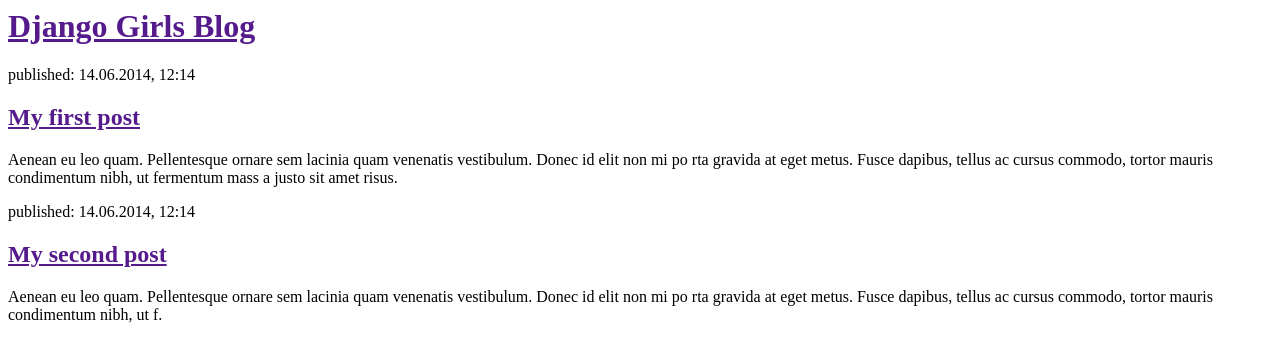
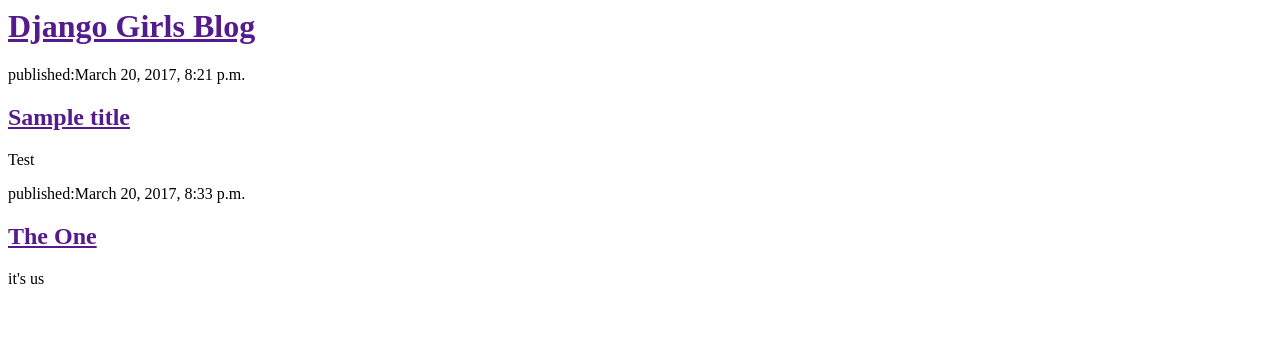
Before and after one commit to deadania14/my-first-blog, a Django app: page / in a window 1280 px wide. Shown: the top 362 px of the page. Run offline with Django 3.2, Linux system fonts and the light colour scheme; data comes from the database, SQL or seed files in the repository; both versions use the stored data as it was after the commit.

Commit message:
modified templates to display posts from database.

```diff
--- a/blog/views.py
+++ b/blog/views.py
@@ -1,4 +1,7 @@
 from django.shortcuts import render
+from django.utils import timezone
+from .models import Post
 
 def post_list(request):
-    return render(request, 'blog/post_list.html',{})
+    posts = Post.objects.filter(published_date__lte=timezone.now()).order_by('published_date')
+    return render(request, 'blog/post_list.html',{'posts':posts}) #'posts' is the name posts is the queryset
--- a/templates/blog/post_list.html
+++ b/templates/blog/post_list.html
@@ -1,23 +1,21 @@
 <html>
+
 <head>
-								<title>Django	Girls	blog</title>
+	<title>Django Girls blog</title>
 </head>
+
 <body>
 	<div>
 		<h1><a	href="">Django	Girls	Blog</a></h1>
 	</div>
+	{% for post in posts %}
 	<div>
-												<p>published:	14.06.2014,	12:14</p>
-												<h2><a	href="">My	first	post</a></h2>
-												<p>Aenean	eu	leo	quam.	Pellentesque	ornare	sem	lacinia	quam	venenatis	vestibulum.	Donec	id	elit	non	mi	po
-rta	gravida	at	eget	metus.	Fusce	dapibus,	tellus	ac	cursus	commodo,	tortor	mauris	condimentum	nibh,	ut	fermentum	mass
-a	justo	sit	amet	risus.</p>
+		<p>published:{{ post.published_date }}</p>
+		<h2><a	href="">{{ post.title }}</a></h2>
+		<p>{{ post.text|linebreaksbr}}</p>
 	</div>
-								<div>
-												<p>published:	14.06.2014,	12:14</p>
-												<h2><a	href="">My	second	post</a></h2>
-												<p>Aenean	eu	leo	quam.	Pellentesque	ornare	sem	lacinia	quam	venenatis	vestibulum.	Donec	id	elit	non	mi	po
-rta	gravida	at	eget	metus.	Fusce	dapibus,	tellus	ac	cursus	commodo,	tortor	mauris	condimentum	nibh,	ut	f.</p>
-								</div>
+	{% endfor %}
+
 </body>
+
 </html>
```
Also changed, not shown: db.sqlite3. Lines whose indentation alone changed are shown as unchanged.
